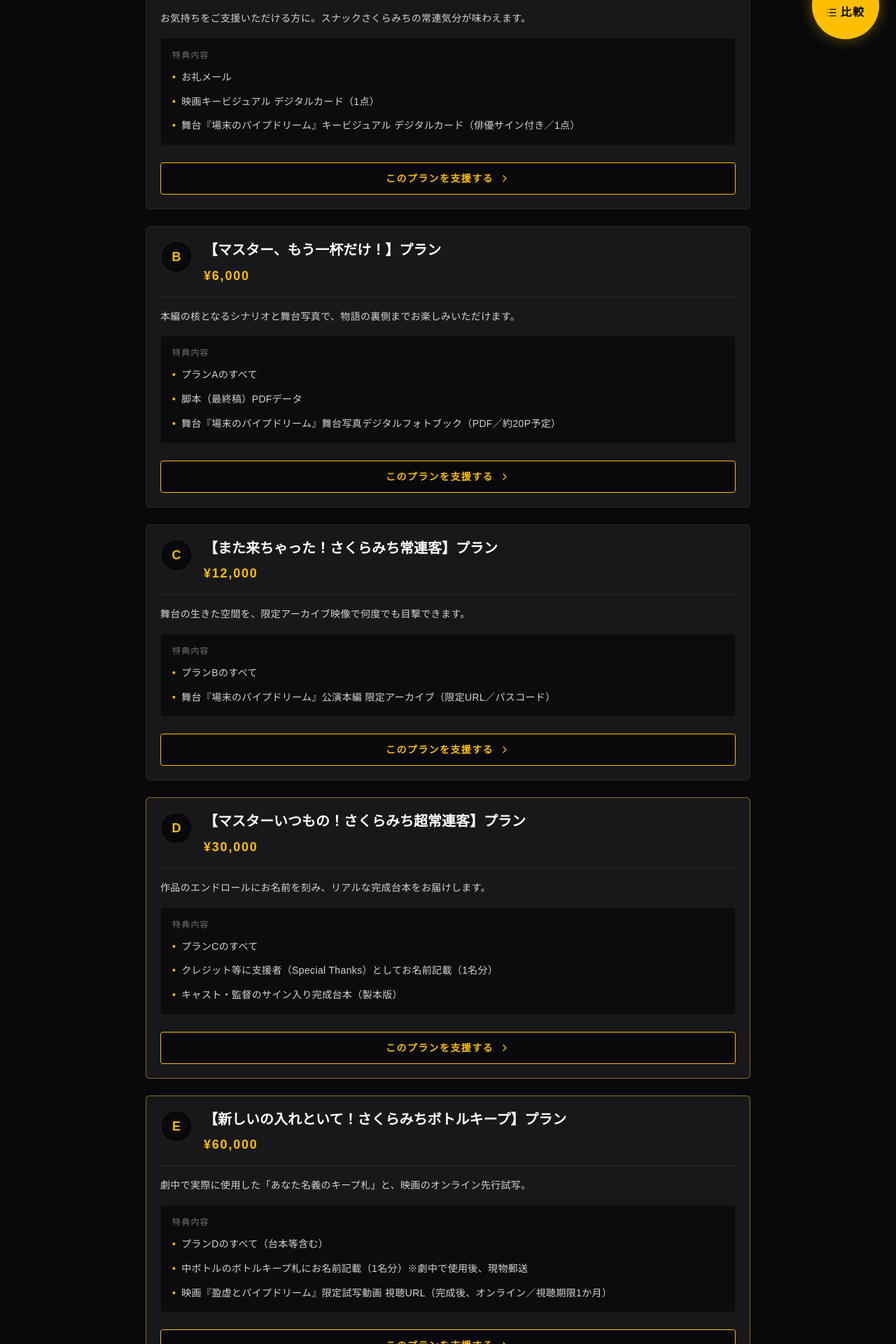
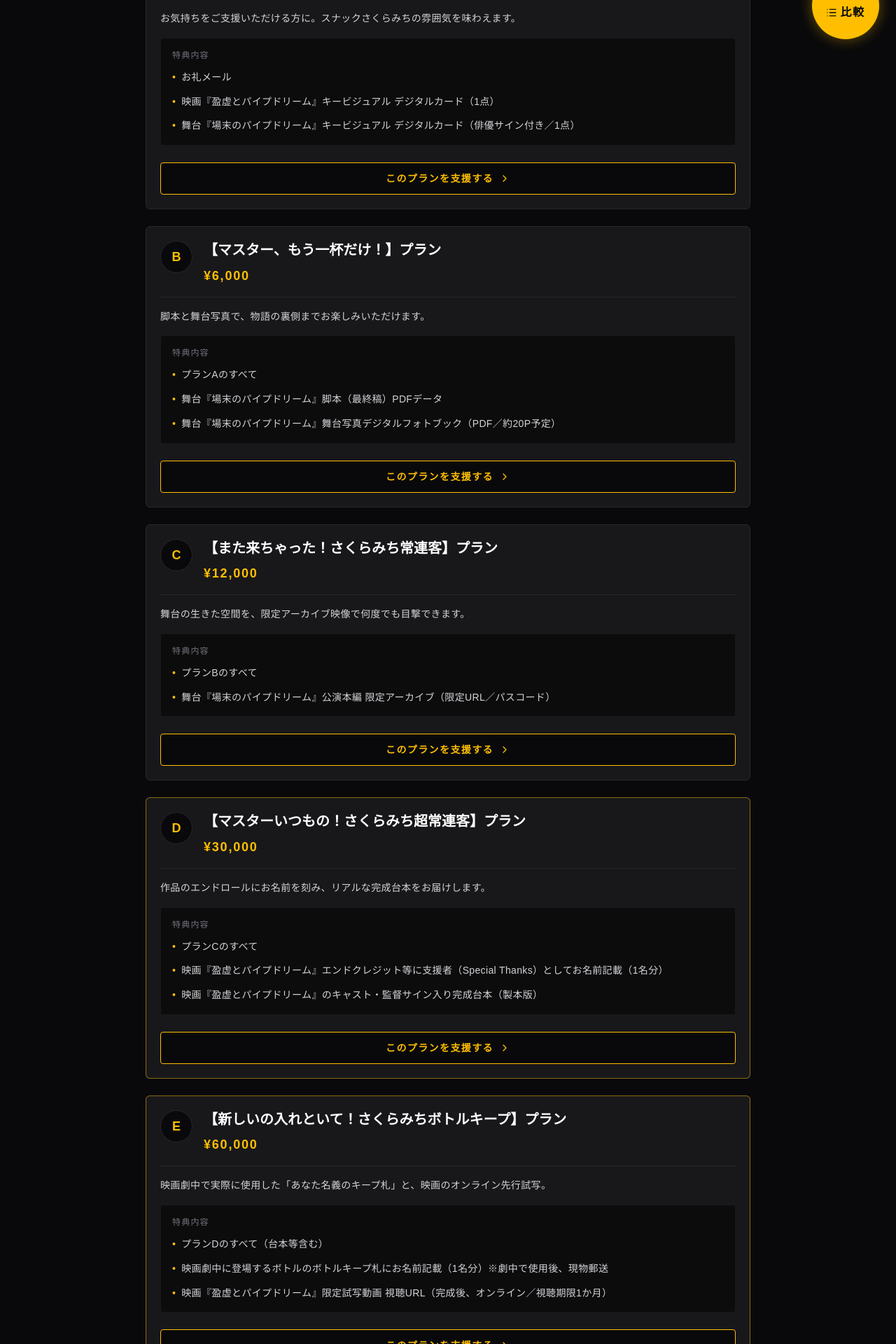
Before and after one commit to kdkmsy1016-ops/pipedream, a Next.js app: page /crowdfunding in a window 1280 px wide. Shown: the part 720-2640 px from the top of the page at 70% size. Built offline with nearby package versions, Linux system fonts and the light colour scheme.

Commit message:
feat(crowdfunding): apply manual user updates

```diff
--- a/app/crowdfunding/page.tsx
+++ b/app/crowdfunding/page.tsx
@@ -11,11 +11,11 @@ const TIERS = [
         id: 1,
         name: "【ふらっと一杯！】プラン",
         price: "3,000",
-        description: "お気持ちをご支援いただける方に。スナックさくらみちの常連気分が味わえます。",
+        description: "お気持ちをご支援いただける方に。スナックさくらみちの雰囲気を味わえます。",
         icon: <div className="text-[#ffbf00] font-bold text-lg leading-none w-5 h-5 flex items-center justify-center">A</div>,
         returns: [
             "お礼メール",
-            "映画キービジュアル デジタルカード（1点）",
+            "映画『盈虚とパイプドリーム』キービジュアル デジタルカード（1点）",
             "舞台『場末のパイプドリーム』キービジュアル デジタルカード（俳優サイン付き／1点）"
         ]
     },
@@ -23,11 +23,11 @@ const TIERS = [
         id: 2,
         name: "【マスター、もう一杯だけ！】プラン",
         price: "6,000",
-        description: "本編の核となるシナリオと舞台写真で、物語の裏側までお楽しみいただけます。",
+        description: "脚本と舞台写真で、物語の裏側までお楽しみいただけます。",
         icon: <div className="text-[#ffbf00] font-bold text-lg leading-none w-5 h-5 flex items-center justify-center">B</div>,
         returns: [
             "プランAのすべて",
-            "脚本（最終稿）PDFデータ",
+            "舞台『場末のパイプドリーム』脚本（最終稿）PDFデータ",
             "舞台『場末のパイプドリーム』舞台写真デジタルフォトブック（PDF／約20P予定）"
         ]
     },
@@ -50,19 +50,19 @@ const TIERS = [
         icon: <div className="text-[#ffbf00] font-bold text-lg leading-none w-5 h-5 flex items-center justify-center">D</div>,
         returns: [
             "プランCのすべて",
-            "クレジット等に支援者（Special Thanks）としてお名前記載（1名分）",
-            "キャスト・監督のサイン入り完成台本（製本版）"
+            "映画『盈虚とパイプドリーム』エンドクレジット等に支援者（Special Thanks）としてお名前記載（1名分）",
+            "映画『盈虚とパイプドリーム』のキャスト・監督サイン入り完成台本（製本版）"
         ]
     },
     {
         id: 5,
         name: "【新しいの入れといて！さくらみちボトルキープ】プラン",
         price: "60,000",
-        description: "劇中で実際に使用した「あなた名義のキープ札」と、映画のオンライン先行試写。",
+        description: "映画劇中で実際に使用した「あなた名義のキープ札」と、映画のオンライン先行試写。",
         icon: <div className="text-[#ffbf00] font-bold text-lg leading-none w-5 h-5 flex items-center justify-center">E</div>,
         returns: [
             "プランDのすべて（台本等含む）",
-            "中ボトルのボトルキープ札にお名前記載（1名分）※劇中で使用後、現物郵送",
+            "映画劇中に登場するボトルのボトルキープ札にお名前記載（1名分）※劇中で使用後、現物郵送",
             "映画『盈虚とパイプドリーム』限定試写動画 視聴URL（完成後、オンライン／視聴期限1か月）"
         ]
     },
@@ -86,7 +86,7 @@ const TIERS = [
         icon: <div className="text-[#ffbf00] font-bold text-lg leading-none w-5 h-5 flex items-center justify-center">G</div>,
         returns: [
             "プランFのすべて",
-            "クレジット等にアソシエイトプロデューサー（協賛）としてお名前記載（1名分）",
+            "映画のエンドクレジット等にアソシエイトプロデューサー（協賛）としてお名前記載（1名分）",
             "法人・企業ロゴ掲載可"
         ]
     }
@@ -96,12 +96,12 @@ const MATRIX_FEATURES = [
     { name: "お礼メール", tiers: [1, 2, 3, 4, 5, 6, 7] },
     { name: "KV デジタルカード", tiers: [1, 2, 3, 4, 5, 6, 7] },
     { name: "舞台KVサイン付カード", tiers: [1, 2, 3, 4, 5, 6, 7] },
-    { name: "脚本(最終稿)PDFデータ", tiers: [2, 3, 4, 5, 6, 7] },
+    { name: "舞台脚本(最終稿)PDFデータ", tiers: [2, 3, 4, 5, 6, 7] },
     { name: "舞台デジタルフォトブック", tiers: [2, 3, 4, 5, 6, 7] },
     { name: "舞台公演 限定アーカイブ", tiers: [3, 4, 5, 6, 7] },
-    { name: "エンドロールお名前記載", tiers: [4, 5, 6, 7] },
-    { name: "キャスト・監督サイン入り完成台本", tiers: [4, 5, 6, 7] },
-    { name: "あなた名義のキープ札(現物郵送)", tiers: [5, 6, 7] },
+    { name: "映画のエンドロールお名前記載", tiers: [4, 5, 6, 7] },
+    { name: "映画のキャスト・監督サイン入り完成台本", tiers: [4, 5, 6, 7] },
+    { name: "映画劇中にあなた名義のキープ札(現物郵送)", tiers: [5, 6, 7] },
     { name: "映画限定試写動画(オンライン)", tiers: [5, 6, 7] },
     { name: "さくらみち試写会・パーティー参加", tiers: [6, 7] },
     { name: "APクレジット・ロゴ掲載可", tiers: [7] }
```
